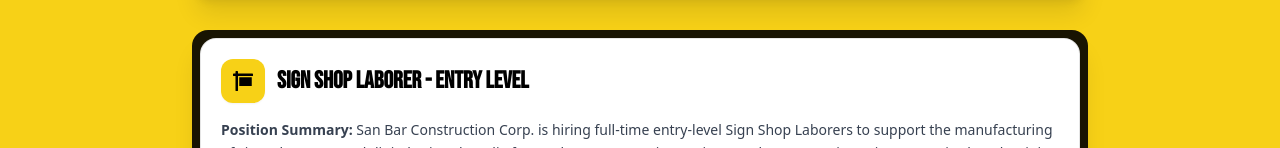
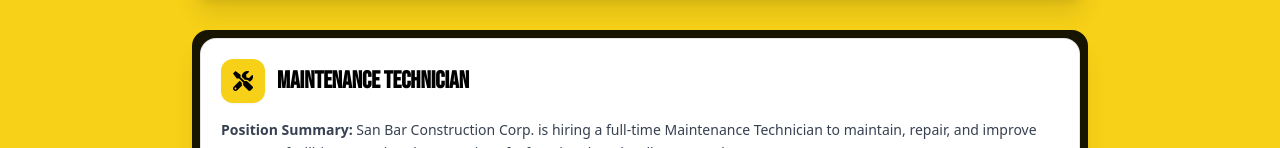
Before and after one commit to JoedyMcconn/SANBARCC, a Next.js app in the folder frontend/: page /job-opportunities in a window 1280 px wide. Shown: the part 652-800 px from the top of the page. Built offline with nearby package versions, Linux system fonts and the light colour scheme.

Commit message:
adding maintenance tech

```diff
--- a/frontend/src/app/job-application/page.tsx
+++ b/frontend/src/app/job-application/page.tsx
@@ -209,9 +209,9 @@ export default function JobApplicationForm() {
                     {/*    <input type="checkbox" name="position" value="Acting Foreman" className="mr-2"/>Acting Foreman*/}
                     {/*</label>*/}
 
-                    {/*<label className="flex items-center">*/}
-                    {/*    <input type="checkbox" name="position" value="Purchasing Manager" className="mr-2"/> Purchasing Manager*/}
-                    {/*</label>*/}
+                    <label className="flex items-center">
+                        <input type="checkbox" name="position" value="Maintenance Technician" className="mr-2"/> Maintenance Technician
+                    </label>
 
                     <label className="flex items-center">
                         <input type="checkbox" name="position" value=" CDL Driver" className="mr-2"/> CDL Truck Driver
--- a/frontend/src/app/job-opportunities/page.tsx
+++ b/frontend/src/app/job-opportunities/page.tsx
@@ -143,6 +143,41 @@ export default function JobOpportunities() {
                     </Link>
                 </div>
             </div>
+
+            <JobPosition
+                title="Maintenance Technician"
+                icon={<FaTools />}
+                summary="San Bar Construction Corp. is hiring a full-time Maintenance Technician to maintain, repair, and improve company facilities, ensuring they remain safe, functional, and well-presented."
+                qualifications={[
+                    "3+ years of commercial, residential, or industrial maintenance experience preferred",
+                    "Working knowledge of electrical, plumbing, HVAC, carpentry, painting, drywall repair, and general building maintenance",
+                    "Ability to safely operate hand tools, power tools, ladders, and maintenance equipment",
+                    "Strong troubleshooting and problem-solving skills",
+                    "Ability to prioritize multiple assignments and work independently",
+                    "Valid driver's license with a satisfactory driving record",
+                    "Ability to pass a background check if required",
+                    "Frequently lift and carry up to 50 pounds",
+                    "Ability to stand, walk, bend, kneel, climb ladders, and work in confined spaces",
+                    "Occasionally work outdoors in varying weather conditions",
+                    "Ability to respond to emergency maintenance situations",
+                    "Following a conditional offer, employment is contingent on passing a pre-employment drug test and completion of a satisfactory background check",
+                    "San Bar Construction Corp. is an Equal Opportunity Employer and encourages diversity in the workforce"
+                ]}
+                responsibilities={[
+                    "Perform routine maintenance and repairs throughout office buildings and facilities",
+                    "Troubleshoot and repair plumbing, electrical, HVAC, lighting, doors, windows, locks, flooring, drywall, and building systems",
+                    "Complete carpentry, painting, patching, and general maintenance projects",
+                    "Conduct preventative maintenance inspections and document findings",
+                    "Respond promptly to maintenance requests and emergency repairs",
+                    "Assemble, install, and relocate office furniture, fixtures, and equipment",
+                    "Maintain exterior areas including walkways, parking areas, and landscaping support",
+                    "Ensure facilities remain clean, organized, safe, and compliant with company standards",
+                    "Perform other duties as assigned"
+                ]}
+                jobType="Full-time"
+                compensation="$18.00 per hour"
+                benefits="Medical, Dental and Vision Insurance, HRA, Supplemental Insurance, Holiday Pay, HWA, 401K, Vacation"
+            />
 
             <JobPosition
                 title="Sign Shop Laborer - Entry Level"
```
